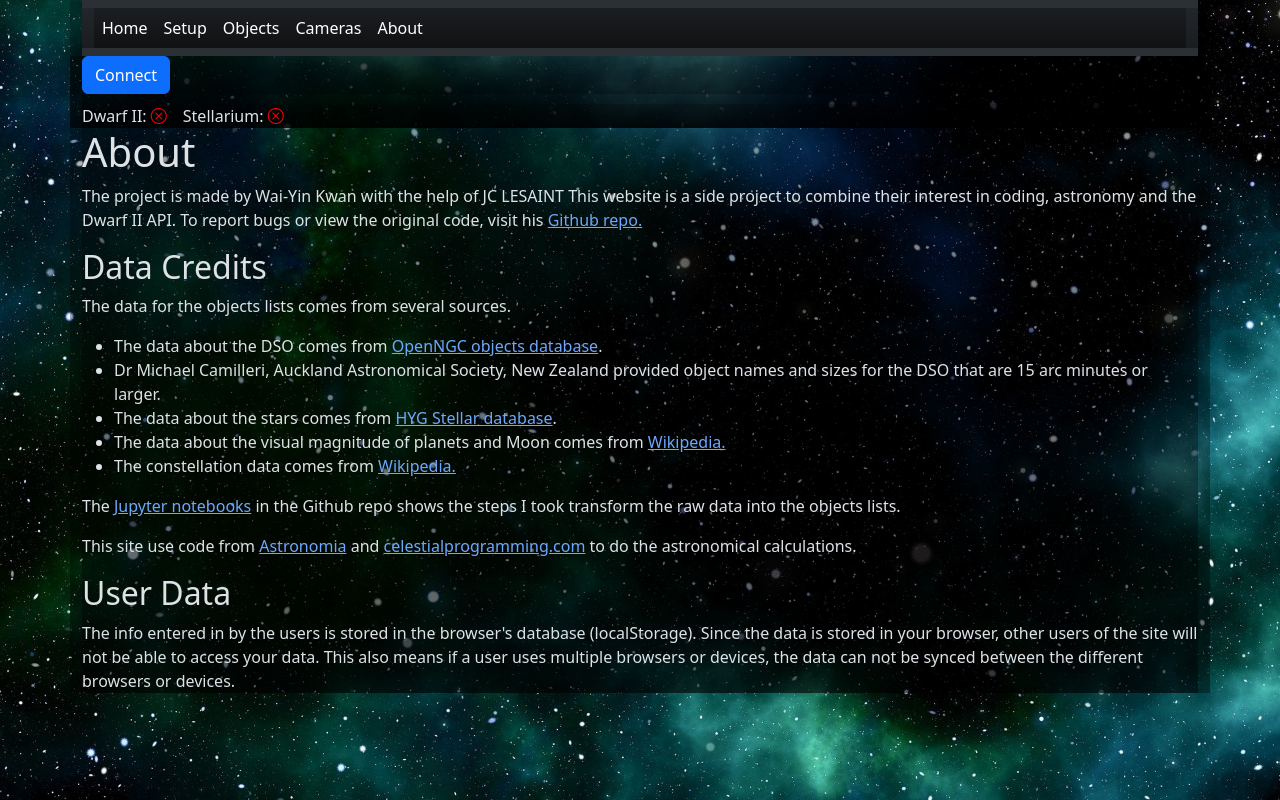
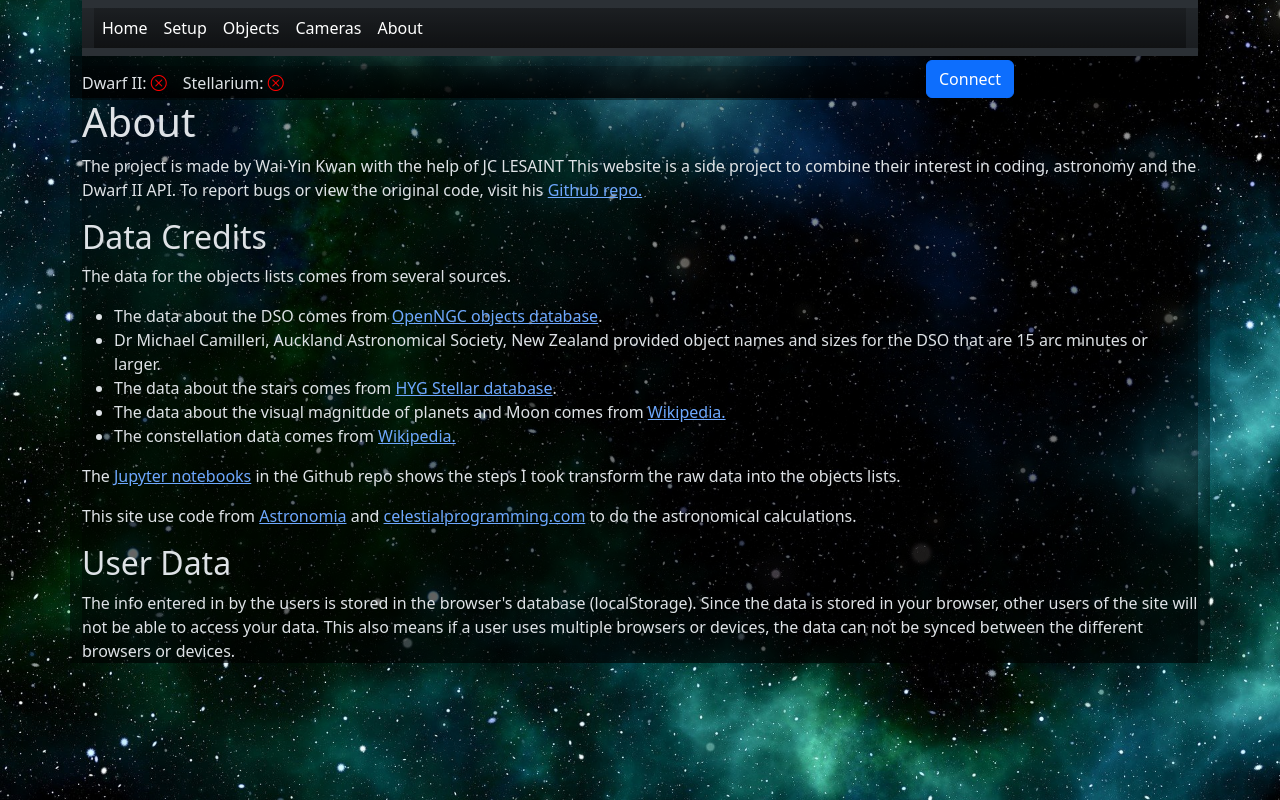
Before and after one commit to DwarfTelescopeUsers/dwarfii-stellarium-goto, a Next.js app: page /about in a window 1280 px wide. Built offline with nearby package versions, Linux system fonts and the light colour scheme.

Commit message:
Add Connect in the status bar

```diff
--- a/src/components/BatteryMeter.tsx
+++ b/src/components/BatteryMeter.tsx
@@ -140,7 +140,10 @@ export default class BatteryMeter extends React.Component<IBatteryMeterPropertie
           )}
         </svg>
         {batteryLevel < 6 && (
-          <div data-cy="low-battery-notice" className="low-battery-notice">
+          <div
+            data-cy="low-battery-notice"
+            className="battery-meter--low-battery low-battery-notice"
+          >
             &nbsp;LOW BATTERY
           </div>
         )}
--- a/src/components/setup/ConnectDwarfII.tsx
+++ b/src/components/setup/ConnectDwarfII.tsx
@@ -201,11 +201,15 @@ export default function ConnectDwarfII() {
       return <></>;
     }
     if (connectionCtx.connectionStatus === false) {
-      return <span className="text-danger">Connection failed{errorTxt}.</span>;
+      return (
+        <span className="text-danger-connect">
+          Connection failed{errorTxt}.
+        </span>
+      );
     }
     if (connectionCtx.connectionStatusSlave || slavemode) {
       return (
-        <span className="text-warning">
+        <span className="text-warning-connect">
           Connection successful (Slave Mode) {goLiveMessage}
           {errorTxt}.
         </span>
@@ -213,7 +217,7 @@ export default function ConnectDwarfII() {
     }
 
     return (
-      <span className="text-success">
+      <span className="text-success-connect">
         Connection successful. {goLiveMessage}
         {errorTxt}
       </span>
@@ -221,7 +225,7 @@ export default function ConnectDwarfII() {
   }
 
   return (
-    <div className="float-right">
+    <div className="connect-dwarf">
       {renderConnectionStatus()}{" "}
       <button className="btn btn-primary me-3" onClick={checkConnection}>
         Connect
--- a/src/components/shared/StatusBar.tsx
+++ b/src/components/shared/StatusBar.tsx
@@ -53,11 +53,10 @@ export default function StatusBar() {
   return (
     <div>
       <div className="row mb ">
-        <ConnectDwarfII />
         <div className="col-sm align-center">
           <div className="container-connection">
-            <span className="me-3">Dwarf II: {connection}</span>
-            <span className="me-3">Stellarium: {connectionStellarium}</span>
+            <span className="con">Dwarf II: {connection}</span>
+            <span className="con">Stellarium: {connectionStellarium}</span>
           </div>
           <div className="container-battery">
             {connectionCtx.connectionStatus &&
@@ -69,6 +68,8 @@ export default function StatusBar() {
                 />
               )}
           </div>
+          <ConnectDwarfII />
+
           <div className="container-status">
             {connectionCtx.connectionStatus &&
               connectionCtx.availableSizeDwarf !== undefined &&
--- a/src/styles/globals.css
+++ b/src/styles/globals.css
@@ -19,11 +19,12 @@ body {
 }
 
 .container-connection {
-  align-items: center;
-  display: flex;
-  margin-left: 0px;
-  margin-top: 10px;
-  margin-bottom: -6px;
+    align-items: center;
+    display: flex;
+    margin-left: 0px;
+    margin-top: 10px;
+    margin-bottom: -6px;
+    height: 34px;
 }
 
 .battery-meter {
@@ -37,7 +38,8 @@ body {
 .container-battery {
     display: flex;
     margin-left: 0px;
-    margin-top: 6px;
+    margin-top: -10px;
+    height: auto;
 }
 .container-status {
     display: flex;
@@ -77,7 +79,7 @@ body {
 }
 
 .lightning-bolt-fast {
-  animation: lightning-bold-reveal 0.3s forwards infinite;
+  animation: lightning-bold-reveal 5s forwards infinite;
   transform-origin: center center;
 }
 
@@ -87,11 +89,11 @@ body {
   }
 
   90% {
-    transform: scale(1.05);
+    transform: scale(0.8);
   }
 
   100% {
-    transform: scale(1);
+    transform: scale(0.7);
   }
 }
 /*Tooltip*/
@@ -138,3 +140,29 @@ body {
     font-family: Arial;
     text-align: center;
 }
+.connect-dwarf {
+    display: flex;
+    justify-content: space-between;
+    width: 17rem;
+    float: right !important;
+    height: fit-content;
+    margin-top: -30px;
+}
+.con {
+    margin-right: 1rem !important;
+}
+.text-success-connect {
+    --bs-text-opacity: 1;
+    color: rgba(var(--bs-success-rgb), var(--bs-text-opacity)) !important;
+    margin-top: 5px;
+}
+.text-warning-connect {
+    --bs-text-opacity: 1;
+    color: rgba(var(--bs-success-rgb), var(--bs-text-opacity)) !important;
+    margin-top: 5px;
+}
+.text-danger-connect {
+    --bs-text-opacity: 1;
+    color: rgba(var(--bs-success-rgb), var(--bs-text-opacity)) !important;
+    margin-top: 5px;
+}
```
